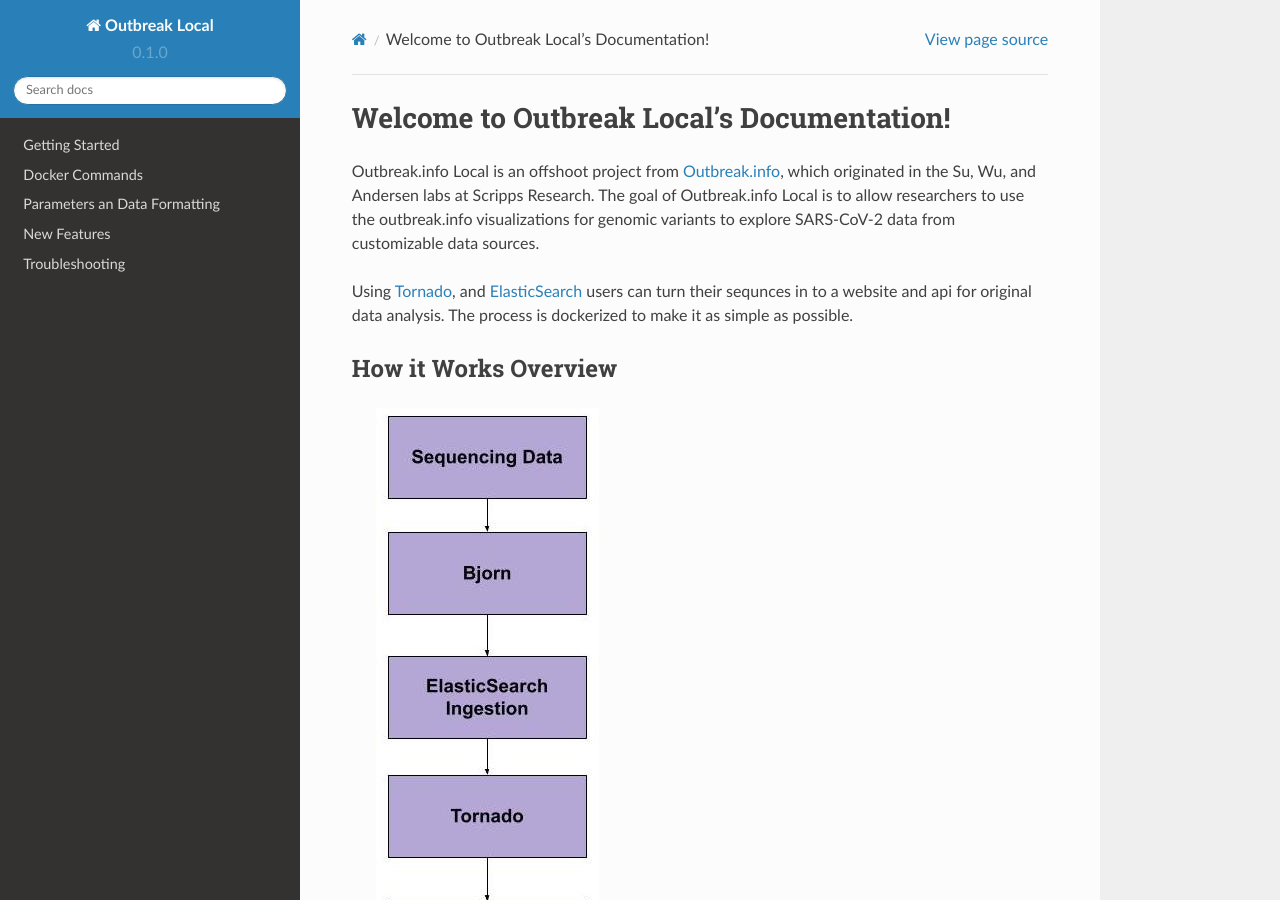
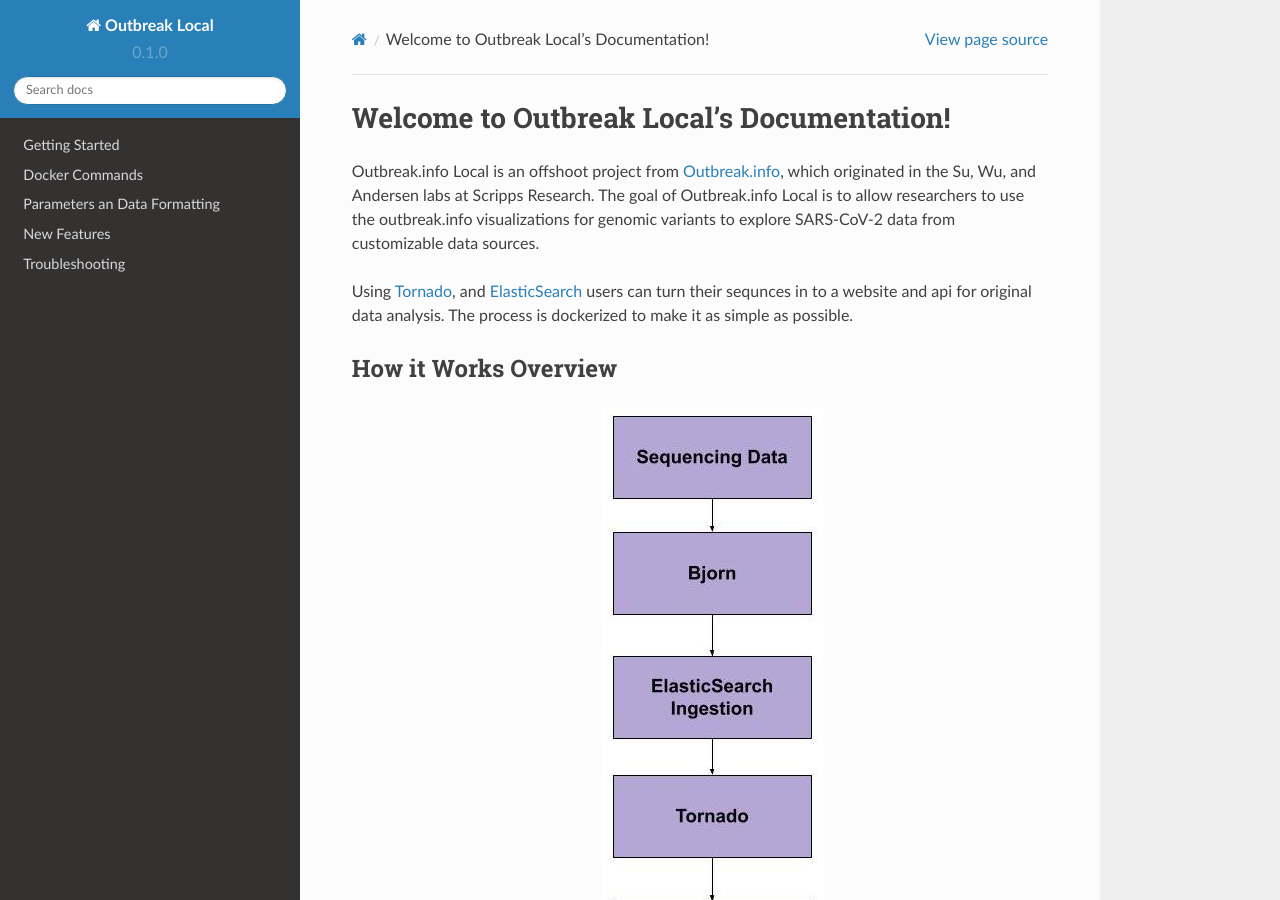
Before and after one commit to andersen-lab/outbreak-local-documentation, a Sphinx documentation site: the page built from docs/source/index.rst, in a window 1280 px wide and 900 px high. Built offline with Sphinx 7.4.7 and the Read the Docs theme 2.0.0, drawn with Linux system fonts in a browser that asks for light colours.

Commit message:
align center

```diff
--- a/docs/source/index.rst
+++ b/docs/source/index.rst
@@ -11,7 +11,8 @@ sequnces in to a website and api for original data analysis. The process is dock
 How it Works Overview
 ----------------------
 
- .. figure:: ../static/cropped_flowchart.jpg
+ .. image:: ../static/cropped_flowchart.jpg
+    :align: center
 
 1. Sequencing data is pre-proccessed using the tool `bjorn <https://github.com/andersen-lab/bjorn>`_.
 2. Pre-processed data is ingested into ElasticSearch.
```
